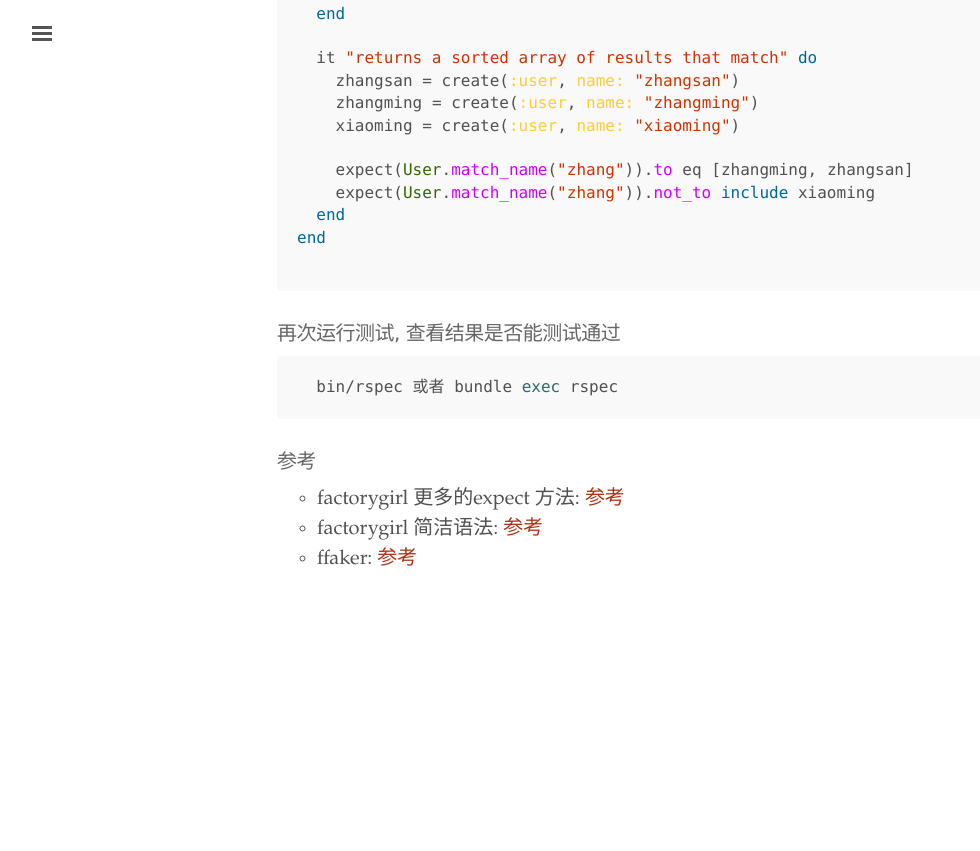
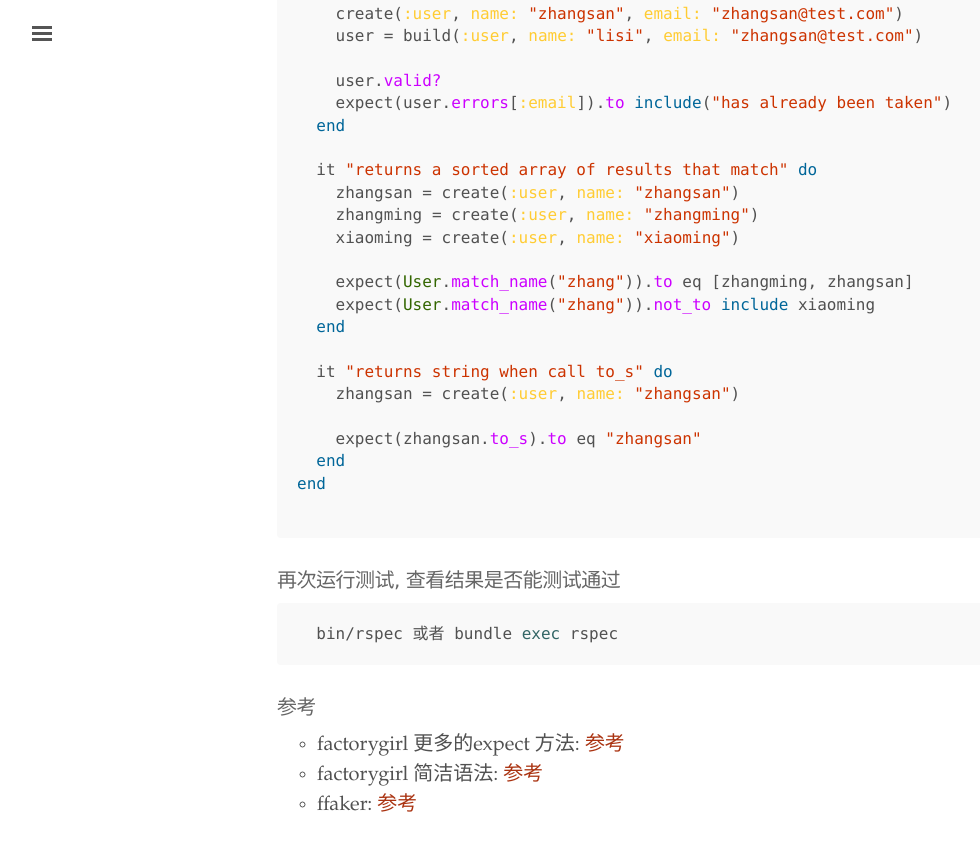
Before and after one commit to liuqingshan/liuqingshan.github.io, a Jekyll site: the page built from _posts/2016-04-20-model-spec.md, in a window 1280 px wide and 900 px high, scrolled down 2099 px. Shown: the top 851 px of the window, without its empty margins (3-983 px from the left). Built offline with Jekyll 4.4.1, drawn with Linux system fonts in a browser that asks for light colours; comment, search, counter and statistics services are not loaded; before the commit the page ends 2753 px from its top, so only the background shows below that; some of the changed text lies outside the part shown.

Commit message:
add instance_method test

````diff
--- a/_posts/2016-04-20-model-spec.md
+++ b/_posts/2016-04-20-model-spec.md
@@ -15,6 +15,10 @@ class User
 
   def self.match_name(name)
     where("name like ?", "#{name}%").order(:name)
+  end
+
+  def to_s
+    name
   end
 end
 ```
@@ -49,6 +53,7 @@ describe User do
   it "is invalid without a email"
   it "is invalid without a duplicate email address"
   it "returns a sorted array of results that match"
+  it "returns name when call to_s"
 end
 
 ```
@@ -98,6 +103,12 @@ describe User do
     expect(User.match_name("zhang")).to eq [zhangming, zhangsan]
     expect(User.match_name("zhang")).not_to include xiaoming
   end
+
+  it "returns string when call to_s" do
+    zhangsan = create(:user, name: "zhangsan")
+
+    expect(zhangsan.to_s).to eq "zhangsan"
+  end
 end
 
 ```
````
